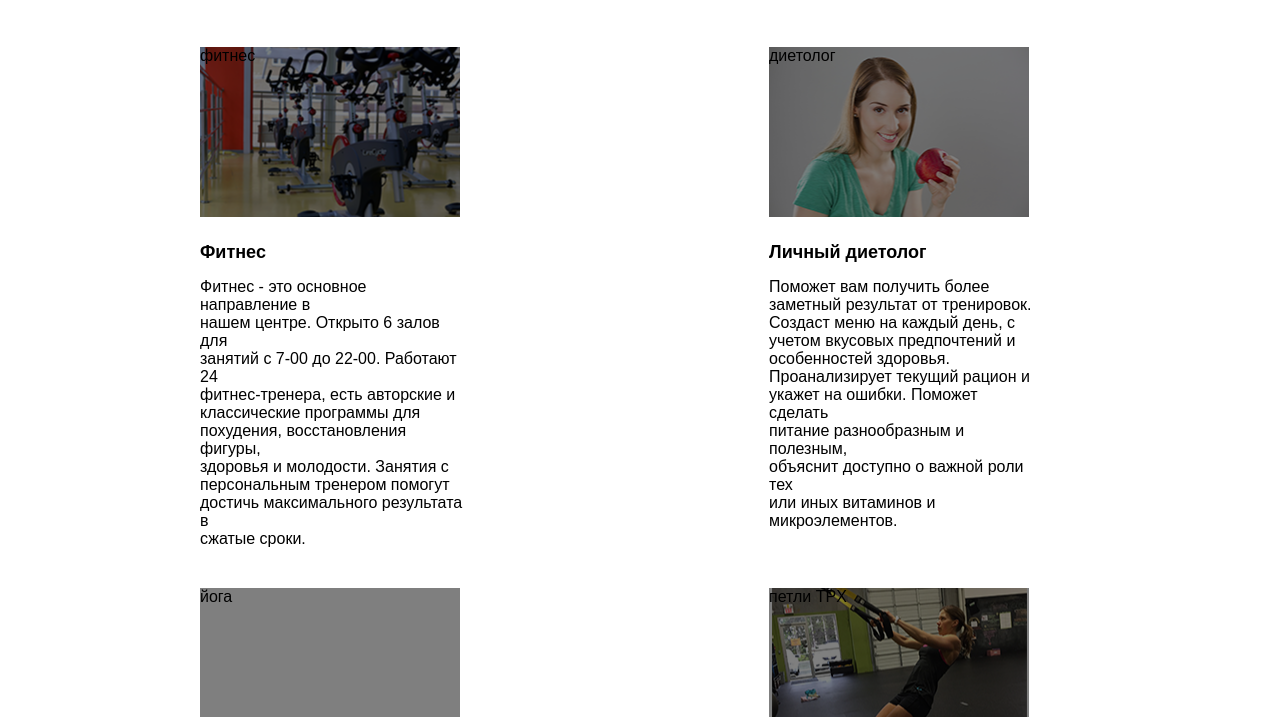
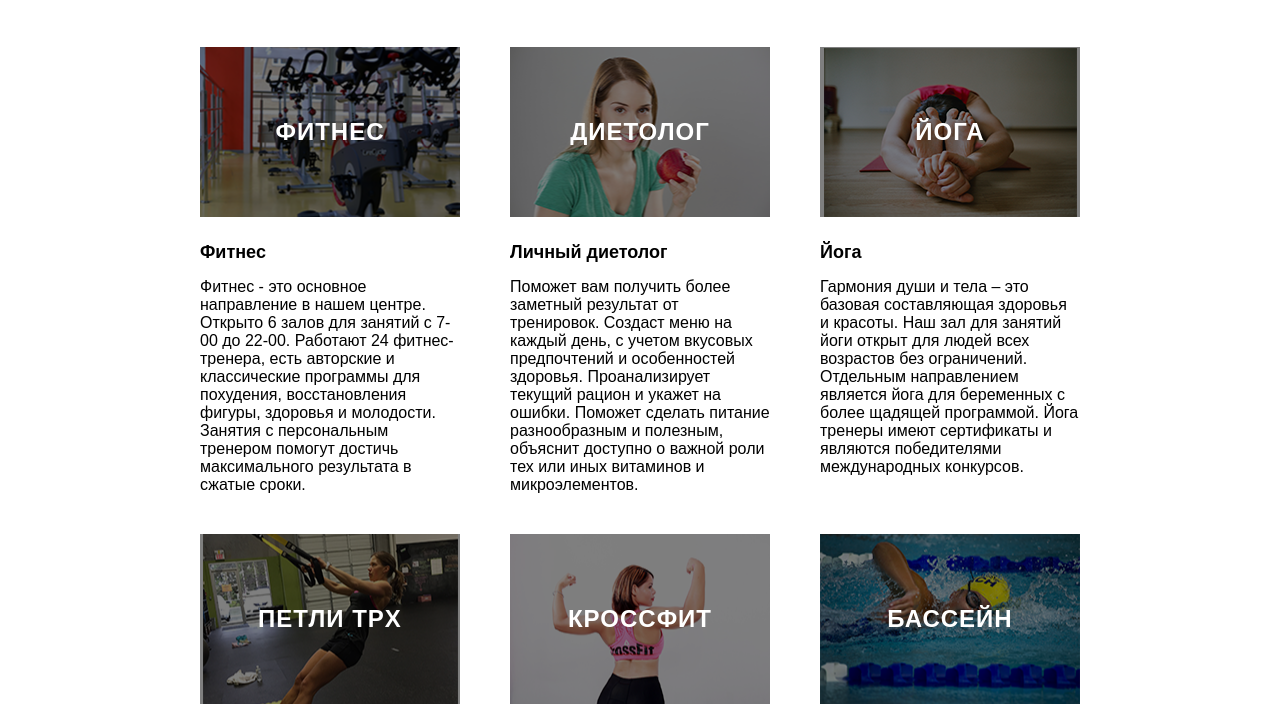
Before and after one commit to quiizzzmeow/AfRoDiTa, a plain HTML site: page serice.html in a window 1280 px wide. Shown: the part 235-952 px from the top of the page. Drawn offline with Linux system fonts and the light colour scheme.

Commit message:
дз сделано)

```diff
--- a/serice.html
+++ b/serice.html
@@ -15,13 +15,13 @@
             </div>
             <ul class="menu">
                 <li class="menuItem">
-                    <a href="" class="menuLink main">Главная</a>
+                    <a href="index.html" class="menuLink main">Главная</a>
                 </li>
                 <li class="menuItem">
                     <a href="" class="menuLink feed">Отзывы</a>
                 </li>
                 <li class="menuItem">
-                    <a href="" class="menuLink service">Услуги</a>
+                    <a href="serice.html" class="menuLink service">Услуги</a>
                 </li>
             </ul>
             <div class="work">
@@ -46,91 +46,79 @@
             <ul class="list">
                 <li class="listItem">
                     <div class="top">
-                        <div class="picture fit">
-                            <div class="title2">фитнес</div>
-                        </div>
+                        <div class="picture fit"></div>
                     </div>
                     <div class="bottom">
                         <div class="bottomBox">
                             <div class="top2">
                                 <div class="title3">Фитнес</div>
                             </div>
-                            <div class="bottom2">Фитнес - это основное направление в<br> нашем центре. Открыто 6 залов для<br> занятий с 7-00 до 22-00. Работают 24<br> фитнес-тренера, есть авторские и<br> классические программы для<br> похудения, восстановления фигуры,<br> здоровья и молодости. Занятия с<br> персональным тренером помогут<br> достичь максимального результата в<br> сжатые сроки.</div>
+                            <div class="bottom2">Фитнес - это основное направление в нашем центре. Открыто 6 залов для занятий с 7-00 до 22-00. Работают 24 фитнес-тренера, есть авторские и классические программы для похудения, восстановления фигуры, здоровья и молодости. Занятия с персональным тренером помогут достичь максимального результата в<br> сжатые сроки.</div>
                         </div>
                     </div>
                 </li>
                 <li class="listItem">
                     <div class="top">
-                        <div class="picture diet">
-                            <div class="title2">диетолог</div>
-                        </div>
+                        <div class="picture diet"></div>
                     </div>
                     <div class="bottom">
                         <div class="bottomBox">
                             <div class="top2">
                                 <div class="title3">Личный диетолог</div>
                             </div>
-                            <div class="bottom2">Поможет вам получить более<br> заметный результат от тренировок.<br> Создаст меню на каждый день, с<br> учетом вкусовых предпочтений и<br> особенностей здоровья.<br> Проанализирует текущий рацион и<br> укажет на ошибки. Поможет сделать<br> питание разнообразным и полезным,<br> объяснит доступно о важной роли тех<br> или иных витаминов и<br> микроэлементов.</div>
+                            <div class="bottom2">Поможет вам получить более заметный результат от тренировок. Создаст меню на каждый день, с учетом вкусовых предпочтений и особенностей здоровья. Проанализирует текущий рацион и укажет на ошибки. Поможет сделать питание разнообразным и полезным, объяснит доступно о важной роли тех или иных витаминов и микроэлементов.</div>
                         </div>
                     </div>
                 </li>
-                <li class="listItem no">
+                <li class="listItem">
                     <div class="top">
-                        <div class="picture uega">
-                            <div class="title2">йога</div>
-                        </div>
+                        <div class="picture uega"></div>
                     </div>
                     <div class="bottom">
                         <div class="bottomBox">
                             <div class="top2">
                                 <div class="title3">Йога</div>
                             </div>
-                            <div class="bottom2">Гармония души и тела – это базовая<br> составляющая здоровья и красоты.<br> Наш зал для занятий йоги открыт для<br> людей всех возрастов без<br> ограничений. Отдельным<br> направлением является йога для<br> беременных с более щадящей<br> программой. Йога тренеры имеют<br> сертификаты и являются<br> победителями международных<br> конкурсов.<div>
+                            <div class="bottom2">Гармония души и тела – это базовая составляющая здоровья и красоты. Наш зал для занятий йоги открыт для людей всех возрастов без ограничений. Отдельным направлением является йога для беременных с более щадящей программой. Йога тренеры имеют сертификаты и являются победителями международных конкурсов.<div>
                         </div>
                     </div>
                 </li>
                 <li class="listItem">
                     <div class="top">
-                        <div class="picture tpx">
-                            <div class="title2">петли TPX</div>
-                        </div>
+                        <div class="picture tpx"></div>
                     </div>
                     <div class="bottom">
                         <div class="bottomBox">
                             <div class="top2">
                                 <div class="title3">Петли TPX</div>
                             </div>
-                            <div class="bottom2">Новое направление для нашего<br> центра, которое стало одним из самых<br> популярных и востребованных.<br> Программа TRX Suspension Training<br> создана для людей с начальным<br> уровнем подготовки и позволяет<br> эффективно тренироваться, используя<br> нарастающую нагрузку, которая<br> зависит от силы и массы человека.<br> Петли усиливают ловкость, гибкость и<br> подвижность. В нашем центре<br> проводятся индивидуальные и<br> групповые тренировки ТРХ.</div>
+                            <div class="bottom2">Новое направление для нашего центра, которое стало одним из самых популярных и востребованных. Программа TRX Suspension Training создана для людей с начальным уровнем подготовки и позволяет эффективно тренироваться, используя нарастающую нагрузку, которая зависит от силы и массы человека. Петли усиливают ловкость, гибкость и подвижность. В нашем центре проводятся индивидуальные и групповые тренировки ТРХ.</div>
                         </div>
                     </div>
                 </li>
                 <li class="listItem">
                     <div class="top">
-                        <div class="picture cross">
-                            <div class="title2">кроссфит</div>
-                        </div>
+                        <div class="picture cross"></div>
                     </div>
                     <div class="bottom">
                         <div class="bottomBox">
                             <div class="top2">
                                 <div class="title3">Кроссфит</div>
                             </div>
-                            <div class="bottom2">Авторская запатентованная<br> программа тренировки, включающая<br> элементы тяжелой атлетики, занятий с<br> гирями, гимнастики. Данная<br> программа безупречно подходит для<br> ежедневных тренировок людям с<br> сидячим образом жизни.<br> Преимущество кроссфита в том, что он<br> одинаково хорошо воспринимается и<br> мужчинами, и женщинами и подходит<br> для семейных групповых тренировок.<br> Высокая эффективности программы<br> обусловлена чуткими рекомендациями<br> наших сертифицированных тренеров.</div>
+                            <div class="bottom2">Авторская запатентованная программа тренировки, включающая элементы тяжелой атлетики, занятий с гирями, гимнастики. Данная программа безупречно подходит для ежедневных тренировок людям с<br> сидячим образом жизни. Преимущество кроссфита в том, что он одинаково хорошо воспринимается и мужчинами, и женщинами и подходит для семейных групповых тренировок. Высокая эффективности программы< обусловлена чуткими рекомендациями наших сертифицированных тренеров.</div>
                         </div>
                     </div>
                 </li>
                 <li class="listItem no">
                     <div class="top">
-                        <div class="picture buss">
-                            <div class="title2">бассейн</div>
-                        </div>
+                        <div class="picture buss"></div>
                     </div>
                     <div class="bottom">
                         <div class="bottomBox">
                             <div class="top2">
                                 <div class="title3">Бассейн</div>
                             </div>
-                            <div class="bottom2">Большой 50 метровый бассейн,<br> разделенный на 6 дорожек, позволит<br> заниматься индивидуальным<br> плаванием или аквааэробикой.<br> Занятия проводит<br> сертифицированный тренер – Ситник<br> Ирина Валерьевна, известная своими<br> успехами в школе подготовки<br> олимпийского резерва. В бассейне<br> есть место для занятий с детьми<br> (ежедневно с 12-00 до 14-00), а также<br> проводится аквааэробика для<br> беременных каждый день в 10-00 и<br> 19-00.</div>
+                            <div class="bottom2">Большой 50 метровый бассейн, разделенный на 6 дорожек, позволит заниматься индивидуальным плаванием или аквааэробикой. Занятия проводит сертифицированный тренер – Ситник Ирина Валерьевна, известная своими успехами в школе подготовки олимпийского резерва. В бассейне есть место для занятий с детьми (ежедневно с 12-00 до 14-00), а также проводится аквааэробика для беременных каждый день в 10-00 и 19-00.</div>
                         </div>
                     </div>
                 </li>
--- a/style.css
+++ b/style.css
@@ -344,7 +344,7 @@ footer{
     justify-content: left;
 }
 .box{
-    width: 880px;
+    max-width: 880px;
     margin: auto;
     font-family: Arial;
 }
@@ -357,8 +357,7 @@ footer{
     flex-wrap: wrap;
 }
 .listItem{
-    margin-right: 44px;
-    width: 267px;
+    width: 260px;
     margin-bottom: 40px;
 }
 .picture{
@@ -368,6 +367,9 @@ footer{
     background-position: center;
     background-repeat: no-repeat;
     position: relative;
+    display: flex;
+    justify-content: center;
+    align-items: center;
 }
 .title3{
     margin-bottom: 15px;
@@ -376,6 +378,7 @@ footer{
 }
 .picture::before{
     content: '';
+    color: #ffffff;
     display: block;
     position: absolute;
     top: 0;
@@ -383,6 +386,14 @@ footer{
     left: 0;
     right: 0;
     background-color: rgba(0, 0, 0, 0.5);
+    color: #ffffff;
+    font-size: 24px;
+    font-weight: 700;
+    text-transform: uppercase;
+    letter-spacing: 1px;
+    display: flex;
+    justify-content: center;
+    align-items: center;
 }
 .fit{
     background-image: url(images/sports-1962574_1920.png);
@@ -390,7 +401,7 @@ footer{
 .diet{
     background-image: url(images/apple-841169_1920.png);
 }
-.uoga{
+.uega{
     background-image: url(images/yoga-1146277_1920.png);
 }
 .tpx{
@@ -400,5 +411,53 @@ footer{
     background-image: url(images/women-1621297_1920.png);
 }
 .buss{
-    background-image: url(images/);
+    background-image: url(images/swimming-78112_1920.png);
 }
+.fit::before{
+    content: 'фитнес';
+}
+.diet::before{
+    content: 'диетолог';
+}
+.uega::before{
+    content: 'йога';
+}
+.tpx::before{
+    content: 'петли tpx';
+}
+.cross::before{
+    content: 'кроссфит';
+}
+.buss::before{
+    content: 'бассейн';
+}
+.bottom2{
+    text-align: left;
+}
+.bottomBox{
+    width: 260px;
+}
+@media (max-width: 1200px){
+    .listItem{
+        width: calc(100% / 2 - 20px);
+    }
+    .bottomBox{
+        width: 260px;
+    }
+}
+@media (max-width: 992px){
+    .listItem{
+        width: calc(100% / 2 - 20px);
+    }
+    .bottomBox{
+        width: 260px;
+    }
+}
+@media (max-width: 768px){
+    .listItem{
+        width: calc(100% / 1 - 20px);
+    }
+    .bottomBox{
+        width: 260px;
+    }
+}
```
Also changed, not shown: index.html (+3 -3 lines).
